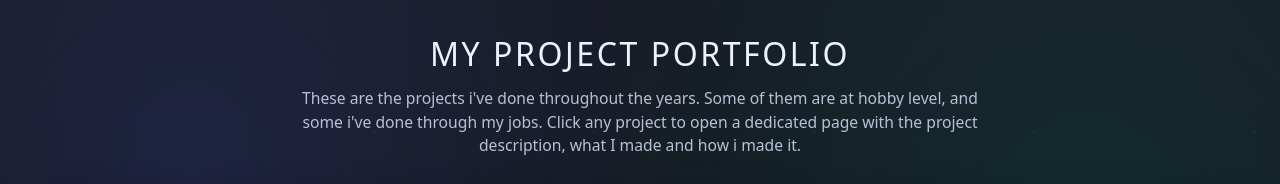
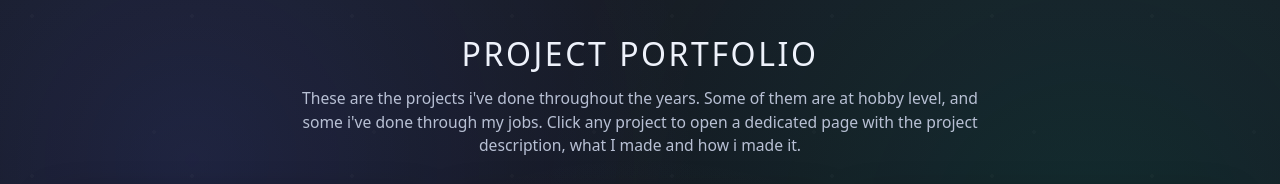
Before and after one commit to asgervilladsen/portfolio, a plain HTML site: page index.html in a window 1280 px wide. Shown: the top 184 px of the page. Drawn offline with Linux system fonts and the light colour scheme.

Commit message:
Update header title from 'My Project Portfolio' to 'Project Portfolio'

```diff
--- a/index.html
+++ b/index.html
@@ -199,7 +199,7 @@
 <body>
   <div class="wrapper">
     <header>
-      <h1>My Project Portfolio</h1>
+      <h1>Project Portfolio</h1>
       <p>
         These are the projects i've done throughout the years. Some of them are at hobby level, and some i've done through my jobs. Click any project to open a dedicated page with the project description,
         what I made and how i made it.
```
